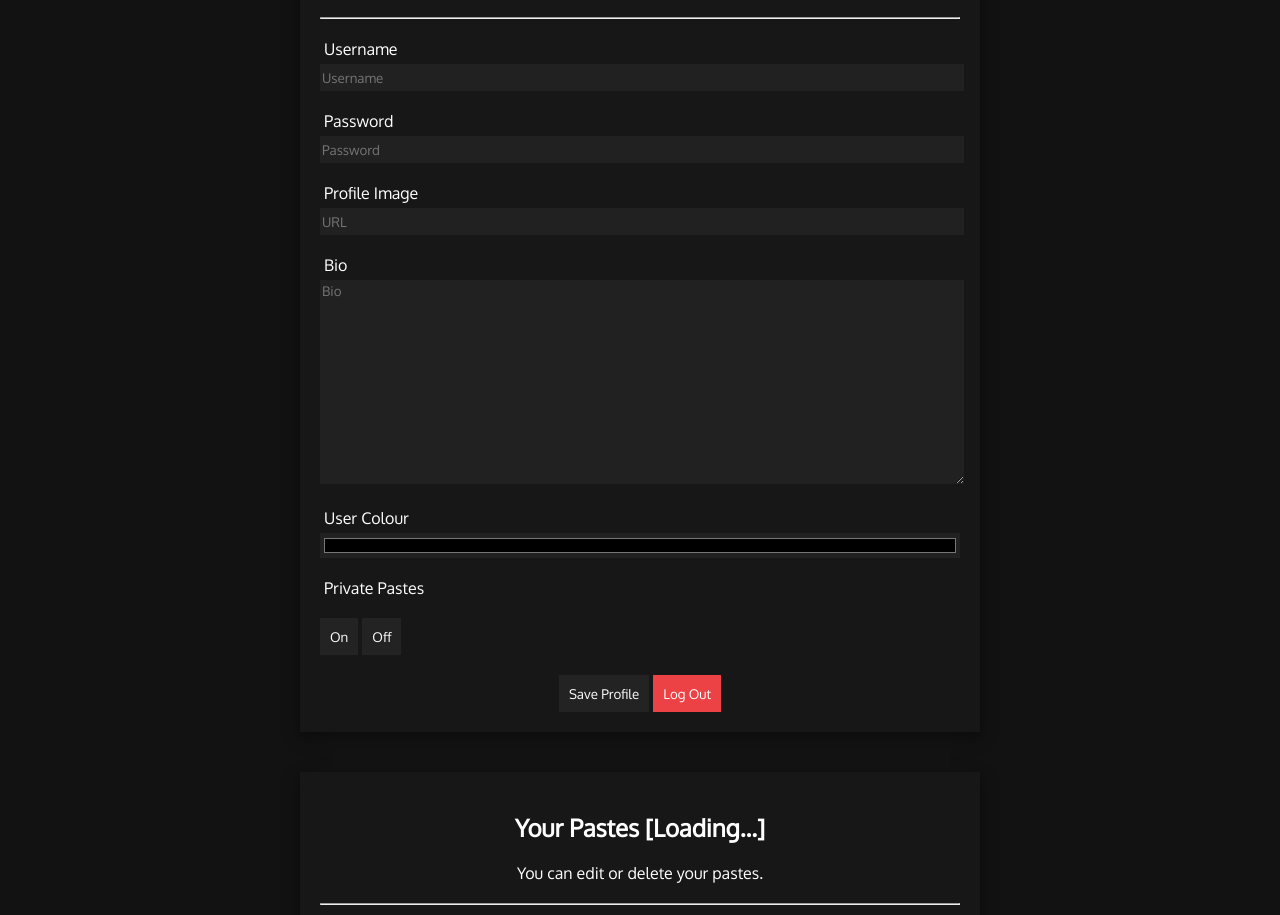
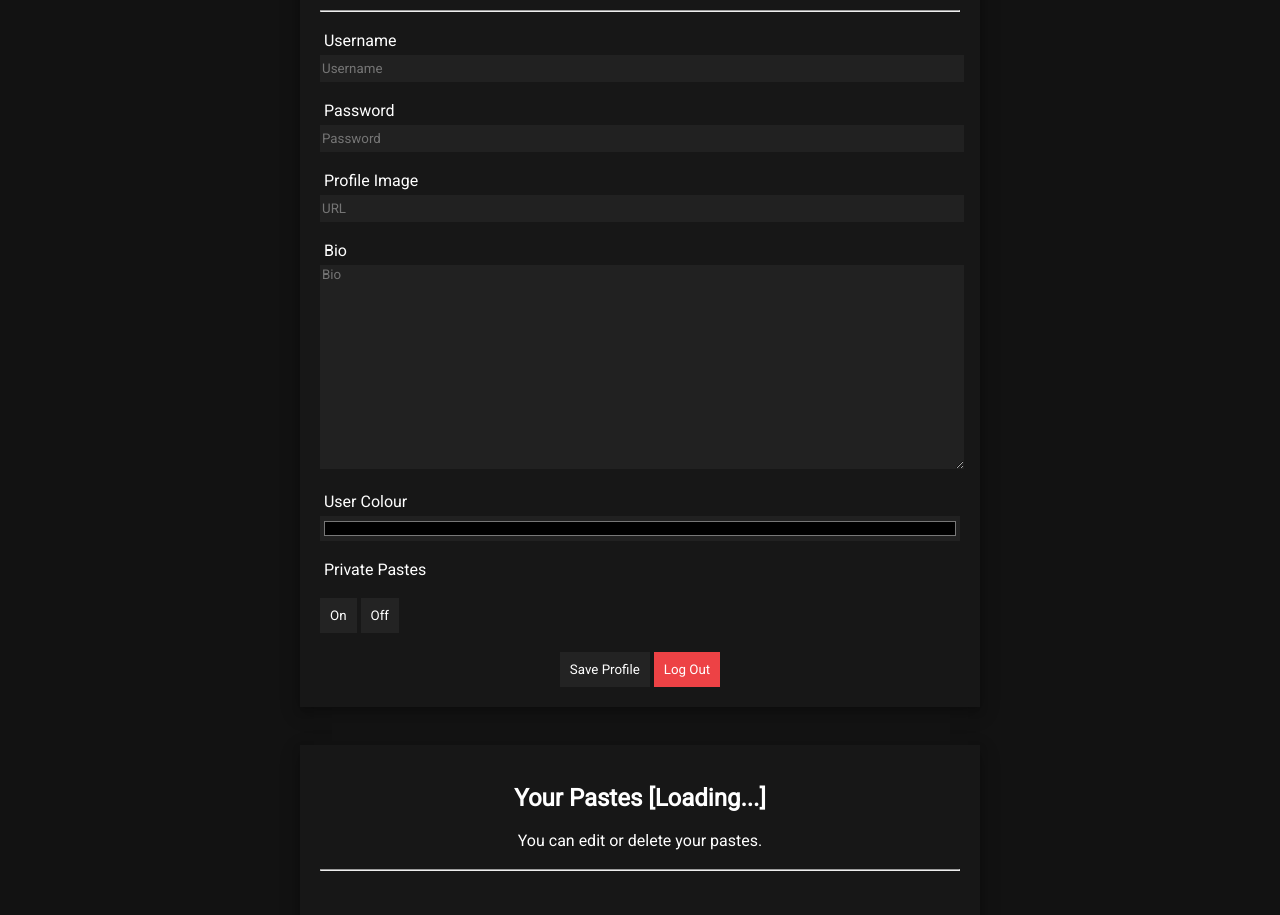
Before and after one commit to Submits/absq.xyz, a plain HTML site: page me.html in a window 1280 px wide. Shown: the part 214-1129 px from the top of the page. Drawn offline with nearby package versions, Linux system fonts and the light colour scheme; sample sign-in values are in the browser's storage; a script that the page names is missing.

Commit message:
Update me.html

```diff
--- a/me.html
+++ b/me.html
@@ -8,7 +8,7 @@
 <meta charset="utf-8">
 <style>
 
-		@import url('https://fonts.googleapis.com/css2?family=Oxygen:ital,wght@0,400&display=swap');
+		@import url('https://fonts.googleapis.com/css2?family=Roboto:ital,wght@0,400&display=swap');
 
 .navbar {
 	overflow: hidden;
@@ -36,7 +36,7 @@
 
     body{
         text-align: center;
-        font-family: 'Oxygen';
+        font-family: 'Roboto';
         background-color: #121212;
         color: white;
         padding-top: 100px;
@@ -68,7 +68,7 @@
     }
     .loginInput{
         width: 100%;
-        font-family: 'Oxygen';
+        font-family: 'Roboto';
         border: none;
         height: 25px;
         margin-top: 5px;
@@ -80,7 +80,7 @@
         padding: 10px;
         background-color: #232323;
         color: white;
-        font-family: 'Oxygen';
+        font-family: 'Roboto';
         cursor: pointer;
     }
     .loginButton:hover{
@@ -117,7 +117,7 @@
 
     .loginTextArea{
         width: 100%;
-        font-family: 'Oxygen';
+        font-family: 'Roboto';
         border: none;
         height: 25px;
         margin-top: 5px;
@@ -129,7 +129,7 @@
 
     .pasteTextArea{
         width: 100%;
-        font-family: 'Oxygen';
+        font-family: 'Roboto';
         border: none;
         height: 25px;
         margin-top: 5px;
@@ -141,7 +141,7 @@
 
     .pasteInput{
         width: 100%;
-        font-family: 'Oxygen';
+        font-family: 'Roboto';
         border: none;
         height: 25px;
         margin-top: 5px;
@@ -154,7 +154,7 @@
         padding: 10px;
         background-color: #ED4245;
         color: white;
-        font-family: 'Oxygen';
+        font-family: 'Roboto';
         cursor: pointer;
     }
     .redButton:hover{
@@ -166,7 +166,7 @@
         padding: 10px;
         background-color: #303030;
         color: white;
-        font-family: 'Oxygen';
+        font-family: 'Roboto';
         cursor: pointer;
     }
     .saveButton:hover{
```
